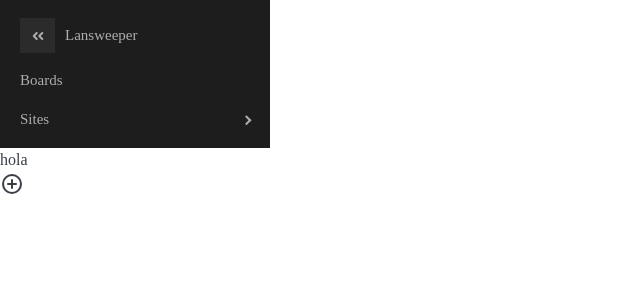
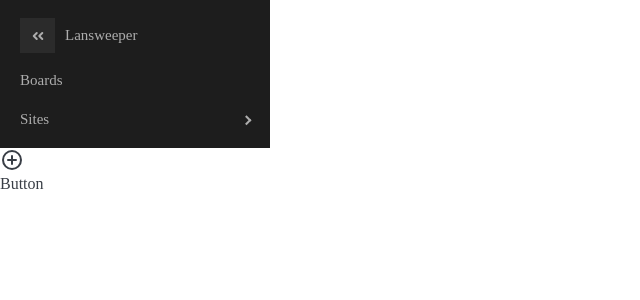
Before and after one commit to diego-alayon/navigation-interaction-testing, a Next.js app: page / in a window 1280 px wide. Shown: the top 300 px of the page, without its empty margins (0-640 px from the left). Built offline with nearby package versions, Linux system fonts and the light colour scheme.

Commit message:
Add stories for Buttons

```diff
--- a/components/Button.js
+++ b/components/Button.js
@@ -1,9 +1,10 @@
 import React from 'react'
 import PropTypes from 'prop-types';
+import { UilPlusCircle } from '@iconscout/react-unicons'
 
 const Button = ({label, icon, type, size }) => {
 
-    // const Primary = primary ? 'button-primary' : null;
+    const iconButton = icon ? <UilPlusCircle /> : null;
     // const Secondary = secondary ? 'button-secondary' : null;
     // const Error = error ? 'button-error' : null;
     // const Success = success ? 'button-success' : null;
@@ -11,8 +12,8 @@
     return (
         <>
           <button className={[`button-${type}`, `button-${size}`].join(' ')}>
+            {iconButton}
             {label}
-            {icon}
           </button>
         </>
     )
@@ -22,6 +23,7 @@
     size: PropTypes.oneOf(['small', 'medium', 'large']),
     type: PropTypes.oneOf(['primary', 'secondary', 'tertiary']),
     label: PropTypes.string.isRequired,
+    icon: PropTypes.bool,
 }
 
 export default Button
--- a/pages/index.js
+++ b/pages/index.js
@@ -7,7 +7,7 @@
   return (
     <>
       <Sidebar />
-      <Button error size="medium" label="hola" icon={<UilPlusCircle />} />
+      <Button error size="medium" label="Button" icon={<UilPlusCircle />} />
     </>
   )
 }
```
Also changed, not shown: 1 other file (tests, documents, lock files or other folders).
